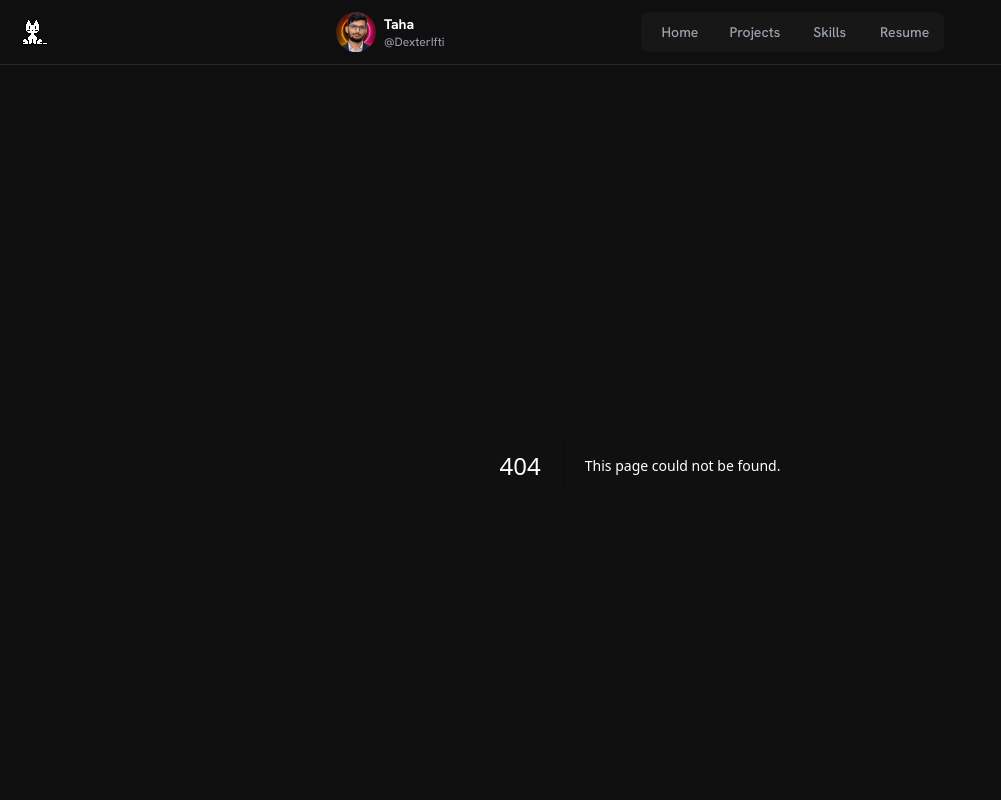
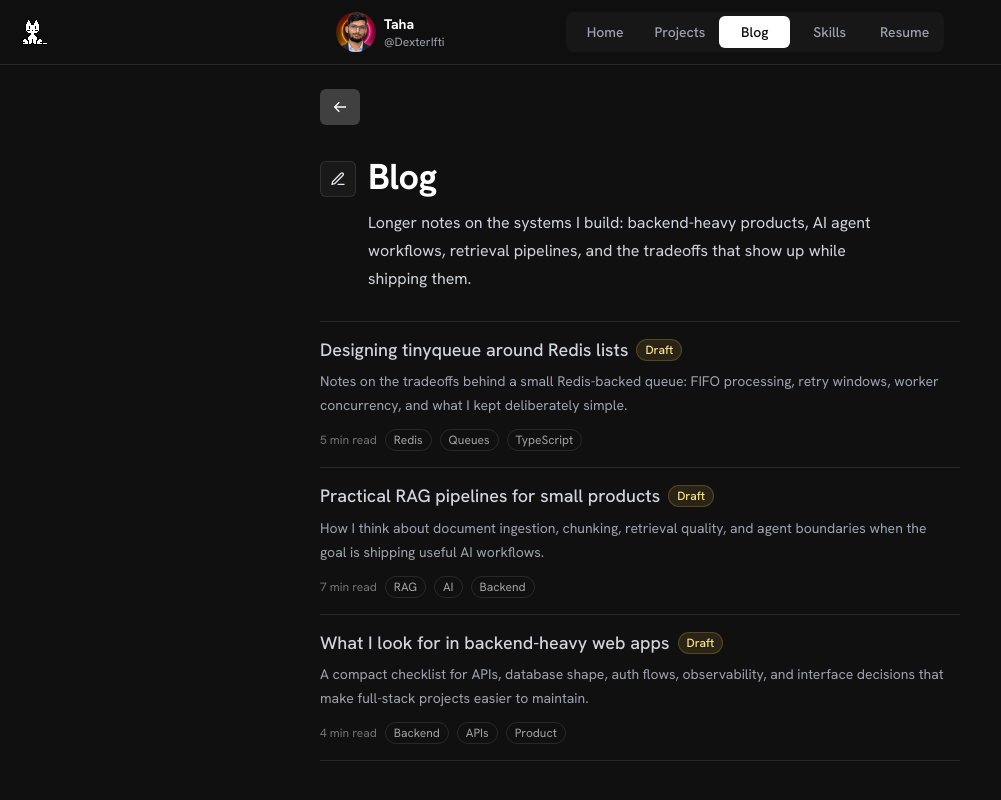
Before and after one commit to dexter-ifti/Portfolio, a Next.js app: page /blog in a window 1280 px wide. Before the commit this address had no page. Shown: the top 800 px of the page, without its empty margins (0-1001 px from the left). Built offline with nearby package versions, Linux system fonts and the light colour scheme.

Commit message:
Add Blog page and update Navbar with Blog link

```diff
--- /dev/null
+++ b/app/blog/page.tsx
@@ -0,0 +1,50 @@
+import { Metadata } from "next";
+import { FiEdit3 } from "react-icons/fi";
+import Blog from "@/components/blog";
+import BackButton from "@/components/shared/back";
+
+export const metadata: Metadata = {
+  title: "Blog | Ifti Taha",
+  description:
+    "Technical notes from Taha on backend systems, AI workflows, full-stack products, and practical engineering decisions.",
+  keywords: [
+    "blog",
+    "backend engineering",
+    "AI agents",
+    "RAG",
+    "TypeScript",
+    "Redis",
+  ],
+};
+
+export default function BlogPage() {
+  return (
+    <main className="container mx-auto min-h-screen px-5 pb-16 pt-6">
+      <div className="mx-auto flex max-w-[640px] flex-col">
+        <div className="w-fit">
+          <BackButton />
+        </div>
+
+        <section className="mt-8 pb-7">
+          <div className="flex items-start gap-3">
+            <div className="mt-1 flex h-9 w-9 shrink-0 items-center justify-center rounded-md border border-white/10 bg-white/[0.04] text-gray-200">
+              <FiEdit3 aria-hidden="true" />
+            </div>
+            <div>
+              <h1 className="text-3xl font-bold leading-tight tracking-[-0.02em] text-white sm:text-4xl">
+                Blog
+              </h1>
+              <p className="mt-3 max-w-[60ch] text-pretty text-base leading-7 text-gray-300">
+                Longer notes on the systems I build: backend-heavy products,
+                AI agent workflows, retrieval pipelines, and the tradeoffs that
+                show up while shipping them.
+              </p>
+            </div>
+          </div>
+        </section>
+
+        <Blog />
+      </div>
+    </main>
+  );
+}
--- a/components/navbar.tsx
+++ b/components/navbar.tsx
@@ -7,6 +7,7 @@ import { usePathname } from "next/navigation";
 const navItems = [
   { href: "/", label: "Home" },
   { href: "/project", label: "Projects" },
+  { href: "/blog", label: "Blog" },
   { href: "/skills", label: "Skills" },
   { href: "/resume", label: "Resume" },
 ];
@@ -39,7 +40,7 @@ export default function Navbar() {
           </span>
         </Link>
 
-        <div className="grid w-full grid-cols-4 gap-1 rounded-lg bg-white/[0.03] p-1 sm:w-auto">
+        <div className="grid w-full grid-cols-5 gap-1 rounded-lg bg-white/[0.03] p-1 sm:w-auto">
           {navItems.map((item) => {
             const isActive =
               item.href === "/"
@@ -51,7 +52,7 @@ export default function Navbar() {
                 key={item.href}
                 href={item.href}
                 aria-current={isActive ? "page" : undefined}
-                className={`rounded-md px-2.5 py-1.5 text-center text-sm font-medium outline-none transition-colors focus-visible:ring-2 focus-visible:ring-white/60 focus-visible:ring-offset-2 focus-visible:ring-offset-[#171616] ${
+                className={`rounded-md px-1.5 py-1.5 text-center text-xs font-medium outline-none transition-colors focus-visible:ring-2 focus-visible:ring-white/60 focus-visible:ring-offset-2 focus-visible:ring-offset-[#171616] sm:px-2.5 sm:text-sm ${
                   isActive
                     ? "bg-white text-neutral-950"
                     : "text-gray-400 hover:bg-white/10 hover:text-white"
```
